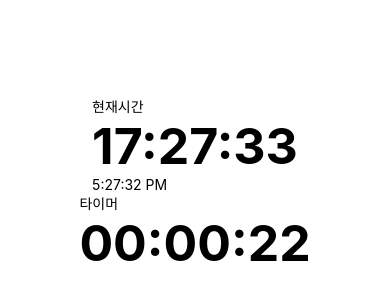
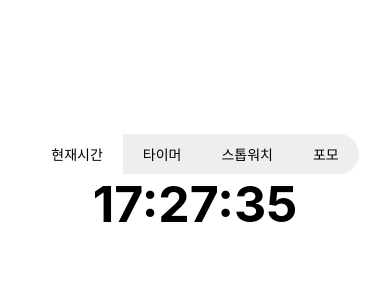
Before and after one commit to developer-template/rn-moment, a React Native app: screen / in a window 390 px wide. Shown: the part 238-538 px from the top of the page. Built offline with nearby package versions, Linux system fonts and the light colour scheme.

Commit message:
[WIP]: Updated architecture

```diff
--- /dev/null
+++ b/src/MomentScreen/elements/TabButton.tsx
@@ -0,0 +1,35 @@
+import React from 'react';
+import {StyleSheet, Text, TouchableOpacity} from 'react-native';
+
+interface Props {
+  children?: React.ReactNode;
+  selected?: boolean;
+  onPress?: () => void;
+}
+
+const TabButton = ({children, selected = false, onPress}: Props) => {
+  const styles = useStyles();
+  return (
+    <TouchableOpacity
+      style={[styles.container, selected && styles.selectedContainer]}
+      onPress={onPress}>
+      <Text>{children}</Text>
+    </TouchableOpacity>
+  );
+};
+
+export default TabButton;
+
+const useStyles = () =>
+  StyleSheet.create({
+    container: {
+      paddingHorizontal: 20,
+      height: 40,
+      alignItems: 'center',
+      justifyContent: 'center',
+      backgroundColor: '#eee',
+    },
+    selectedContainer: {
+      backgroundColor: '#fff',
+    },
+  });
--- /dev/null
+++ b/src/MomentScreen/elements/TabButtonGroup.tsx
@@ -0,0 +1,22 @@
+import React from 'react';
+import {StyleSheet, View} from 'react-native';
+
+interface Props {
+  children?: React.ReactNode;
+}
+
+const TabButtonGroup = ({children}: Props) => {
+  const styles = useStyles();
+  return <View style={styles.container}>{children}</View>;
+};
+
+export default TabButtonGroup;
+
+const useStyles = () =>
+  StyleSheet.create({
+    container: {
+      flexDirection: 'row',
+      borderRadius: 100,
+      overflow: 'hidden',
+    },
+  });
--- /dev/null
+++ b/src/MomentScreen/hook/useCurrentTimer.ts
@@ -0,0 +1,30 @@
+import moment from 'moment';
+import React, {useCallback, useRef, useState} from 'react';
+
+const useCurrentTimer = () => {
+  const timer = useRef<number>(0);
+  const [time, setTime] = useState(moment());
+
+  const updateTime = useCallback((_time: moment.Moment) => {
+    timer.current = setTimeout(() => {
+      setTime(_time.add(1, 'second'));
+      updateTime(_time.add(1, 'second'));
+    }, 1000);
+  }, []);
+
+  const start = () => {
+    updateTime(moment());
+  };
+
+  const stop = () => {
+    clearTimeout(timer.current);
+  };
+
+  return {
+    time,
+    start,
+    stop,
+  };
+};
+
+export default useCurrentTimer;
--- a/src/MomentScreen/index.tsx
+++ b/src/MomentScreen/index.tsx
@@ -1,17 +1,21 @@
 import moment from 'moment';
 import React, {useCallback, useEffect, useRef, useState} from 'react';
 import {StyleSheet, Text, TouchableOpacity, View} from 'react-native';
-import useTimer from './useTimer';
+import useCurrentTimer from './hook/useCurrentTimer';
+import TabButton from './elements/TabButton';
+import TabButtonGroup from './elements/TabButtonGroup';
 
 interface Props {}
 
 const MomentScreen = ({}: Props) => {
   const styles = useStyles();
 
-  const currentTimer = useTimer();
-  const defaultTimer = useTimer();
-  const stopwatchTimer = useTimer();
-  const pomoTimer = useTimer();
+  const [viewIndex, setViewIndex] = useState<number>(0);
+
+  const currentTimer = useCurrentTimer();
+  const defaultTimer = useCurrentTimer();
+  const stopwatchTimer = useCurrentTimer();
+  const pomoTimer = useCurrentTimer();
 
   // 기초
   // - 현재시간
@@ -39,15 +43,38 @@ const MomentScreen = ({}: Props) => {
 
   return (
     <View style={styles.container}>
-      <View>
-        <Text>현재시간</Text>
-        <Text style={styles.time}>{currentTimeFormat(currentTimer.time)}</Text>
-        <Text>{moment().format('LTS')}</Text>
-      </View>
-      <View>
-        <Text>타이머</Text>
-        <Text style={styles.time}>{pomoTimeFormat(22)}</Text>
-      </View>
+      <TabButtonGroup>
+        {['현재시간', '타이머', '스톱워치', '포모'].map((name, i) => (
+          <TabButton
+            key={i}
+            selected={viewIndex === i}
+            onPress={() => setViewIndex(i)}>
+            {name}
+          </TabButton>
+        ))}
+      </TabButtonGroup>
+      {viewIndex === 0 && (
+        <View>
+          <Text style={styles.time}>
+            {currentTimeFormat(currentTimer.time)}
+          </Text>
+        </View>
+      )}
+      {viewIndex === 1 && (
+        <View>
+          <Text style={styles.time}>{pomoTimeFormat(22)}</Text>
+        </View>
+      )}
+      {viewIndex === 2 && (
+        <View>
+          <Text style={styles.time}>{pomoTimeFormat(22)}</Text>
+        </View>
+      )}
+      {viewIndex === 3 && (
+        <View>
+          <Text style={styles.time}>{pomoTimeFormat(22)}</Text>
+        </View>
+      )}
     </View>
   );
 };
```
Also changed, not shown: src/MomentScreen/hook/usePomoTimer.ts (added, +30 -0 lines), src/MomentScreen/hook/useStopwatchTimer.ts (added, +30 -0 lines), src/MomentScreen/components/CurrentTimer.tsx (added), src/MomentScreen/components/DefaultTimer.tsx (added), src/MomentScreen/components/PomoTimer.tsx (added), src/MomentScreen/components/StopwatchTimer.tsx (added), src/MomentScreen/hook/useDefaultTimer.ts (renamed from src/MomentScreen/useTimer.ts).
